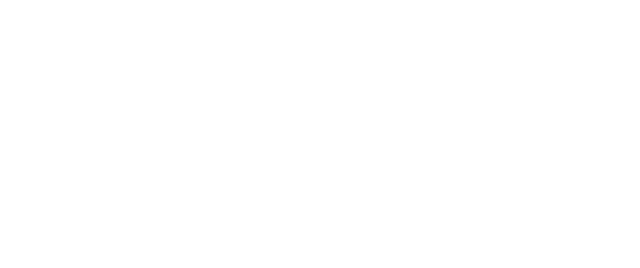
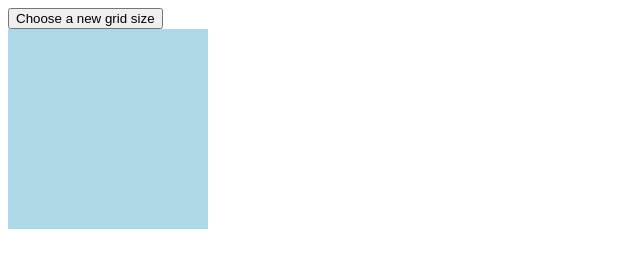
Before and after one commit to Faeyndal/etch-a-sketch, a plain HTML site: page index.html in a window 1280 px wide. Shown: the whole page, without its empty margins (0-640 px from the left). Drawn offline with Linux system fonts and the light colour scheme.

Commit message:
Add page layout and initial grid

```diff
--- a/index.html
+++ b/index.html
@@ -4,11 +4,12 @@
     <meta charset="UTF-8">
     <meta name="viewport" content="width=device-width, initial-scale=1.0">
     <title>Etch-a-Sketch</title>
-    <script src="script.js"></script>
+
     <link rel="stylesheet" href="styles.css">
 </head>
 <body>
+    <button class="">Choose a new grid size</button>
     <div class="gridContainer"></div>
-
+    <script src="script.js"></script>
 </body>
 </html>
--- a/script.js
+++ b/script.js
@@ -1,12 +1,21 @@
+let gridSize = 4;
 
-
-function createGrid (gridSize) {
+function createGrid () {
     const grid = document.querySelector(".gridContainer");
 
-    const gridTile = document.createElement('div');
+    for (let c = 0; c < gridSize; c++){
+        const row = document.createElement('div');
+        row.classList.add("gridRow");
+        for (let i = 0; i < gridSize; i++ ){
+            const tile = document.createElement('div');
+            tile.classList.add("gridTile");
 
-    for (let i = 0; i < gridSize; i++ ){
-        grid.appendChild(gridTile);
+            row.appendChild(tile);
+        }
+        grid.appendChild(row);
     }
 
 }
+
+
+createGrid(gridSize);
--- a/styles.css
+++ b/styles.css
@@ -1,3 +1,14 @@
 .gridContainer {
     display: flex;
+    width: 500px;
 }
+
+.gridTile {
+    background-color: lightblue;
+    height: 50px;
+    width: 50px;
+}
+
+.gridTile:hover {
+    background-color: black;
+}
```
